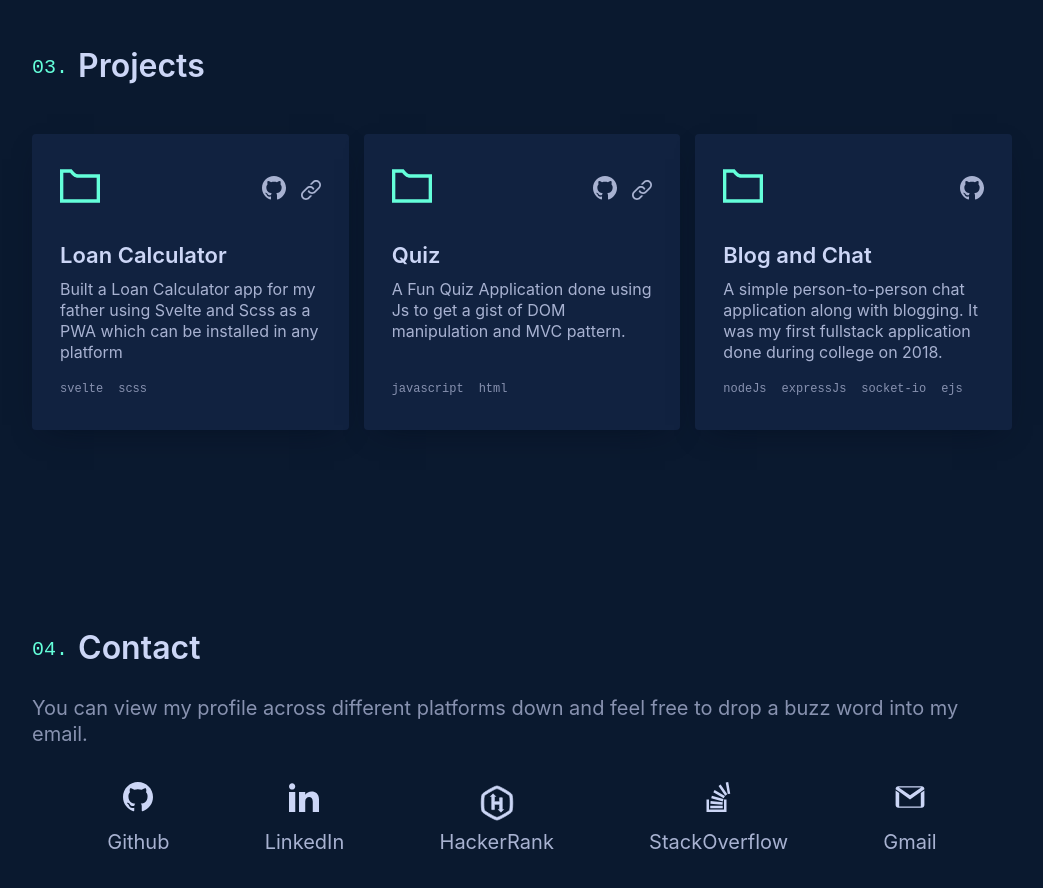
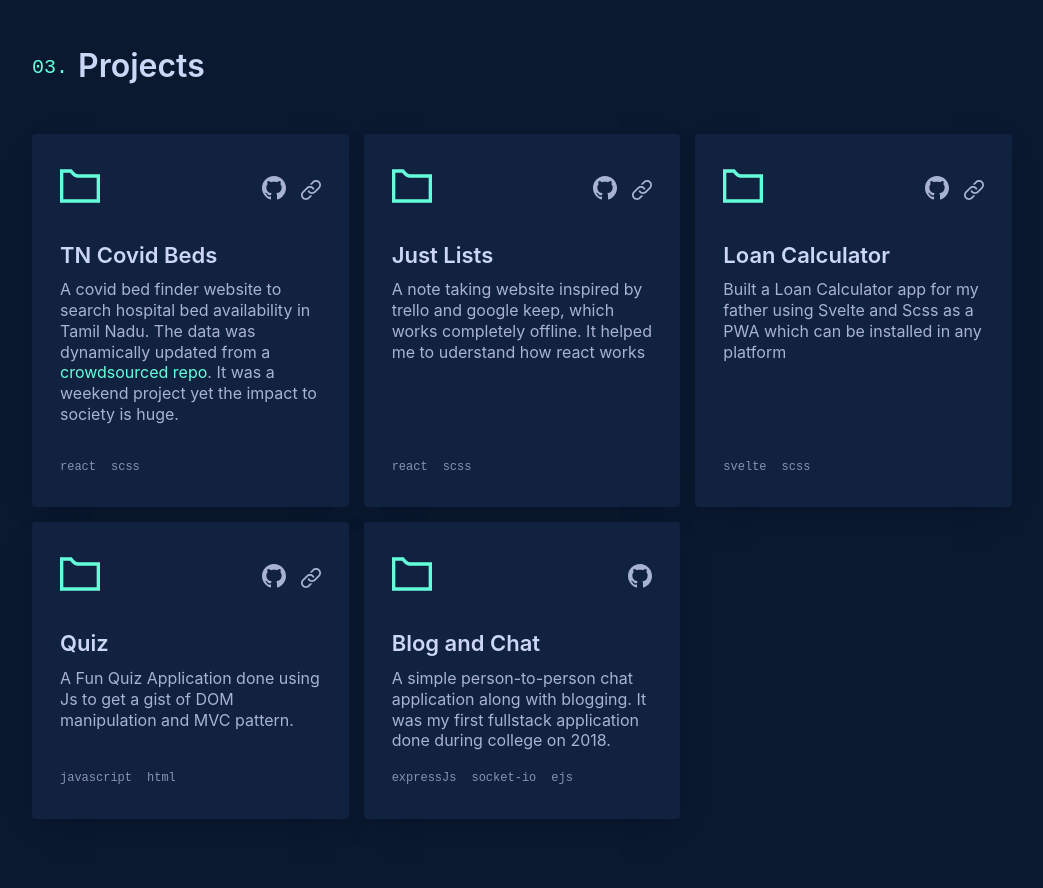
Before and after one commit to kishore-rajendran/kishore-rajendran.github.io, a React (Create React App) app: page / in a window 1280 px wide. Shown: the part 2100-2988 px from the top of the page, without its empty margins (118-1161 px from the left). Built offline with nearby package versions, Linux system fonts and the light colour scheme.

Commit message:
added few projects

```diff
--- a/src/components/portfolio/projects/Projects.js
+++ b/src/components/portfolio/projects/Projects.js
@@ -4,9 +4,30 @@ import { ReactComponent as Github } from '../../../assets/svg/github.svg';
 import { ReactComponent as Link } from '../../../assets/svg/link.svg';
 import { ReactComponent as Folder } from '../../../assets/svg/folder.svg';
 
-function Projects () {
+function Projects() {
     let projects = [
         {
+            github: "https://github.com/kishore-rajendran/tn-covid",
+            website: "https://tn-covid-bed.web.app/",
+            title: "TN Covid Beds",
+            description: (<p>
+                A covid bed finder website to search hospital bed availability in Tamil Nadu. The data was dynamically updated from a
+                <a
+                    onClick={(e) => e.stopPropagation()}
+                    href="https://github.com/stopcoronatn/stopcoronatn.github.io"
+                    target="_blank"
+                    rel="noopener noreferrer"
+                >
+                    &nbsp; crowdsourced repo
+                </a>. It was a weekend project yet the impact to society is huge.</p>),
+            toolsUsed: ["react", "scss"]
+        }, {
+            github: "https://github.com/kishore-rajendran/just-lists",
+            website: "https://just-lists.vercel.app/",
+            title: "Just Lists",
+            description: "A note taking website inspired by trello and google keep, which works completely offline. It helped me to uderstand how react works",
+            toolsUsed: ["react", "scss"]
+        }, {
             github: "https://github.com/kishore-rajendran/loan-calculator",
             website: "https://loancalc.vercel.app/",
             title: "Loan Calculator",
@@ -22,7 +43,7 @@ function Projects () {
             github: "https://github.com/kishore-rajendran/blog-and-chat-application",
             title: "Blog and Chat",
             description: "A simple person-to-person chat application along with blogging. It was my first fullstack application done during college on 2018.",
-            toolsUsed: ["nodeJs", "expressJs", "socket-io", "ejs"]
+            toolsUsed: ["expressJs", "socket-io", "ejs"]
         },
     ];
     return (
```
Also changed, not shown: 6 other files (tests, documents, lock files or other folders).
